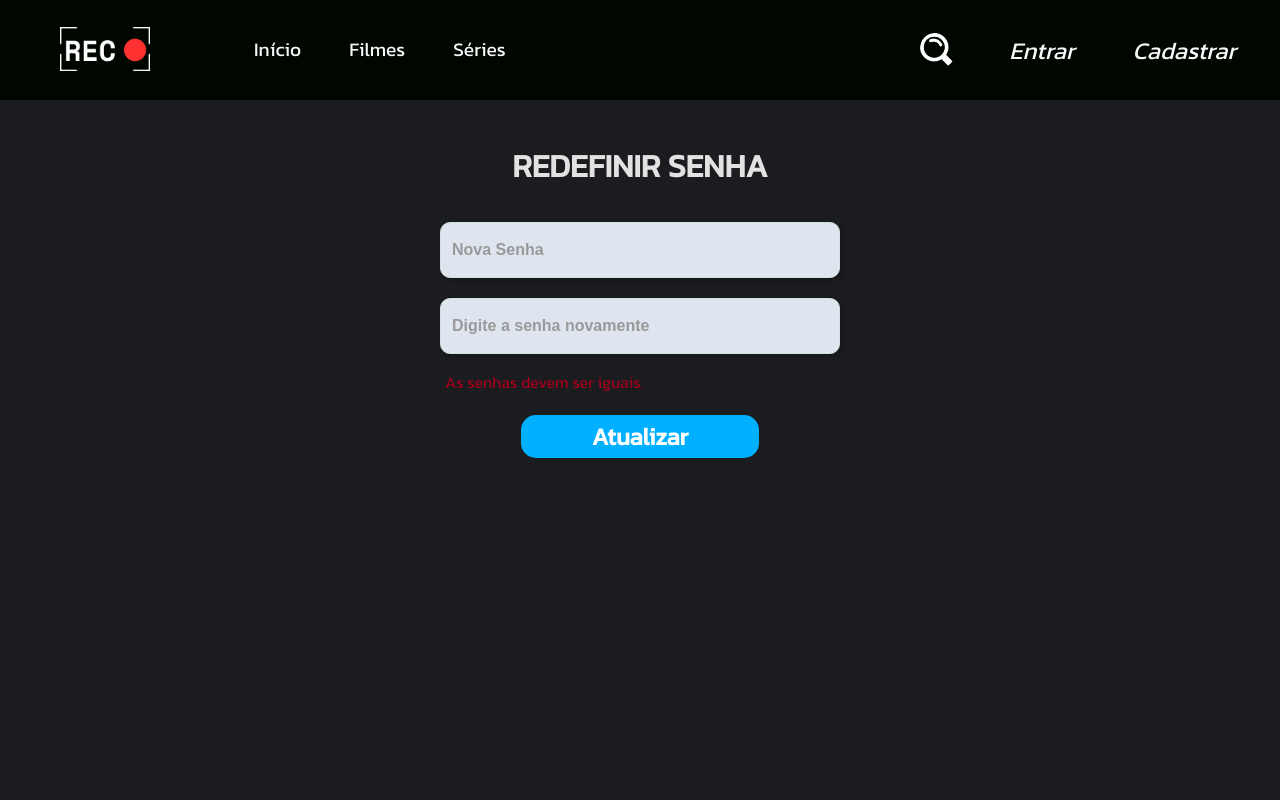
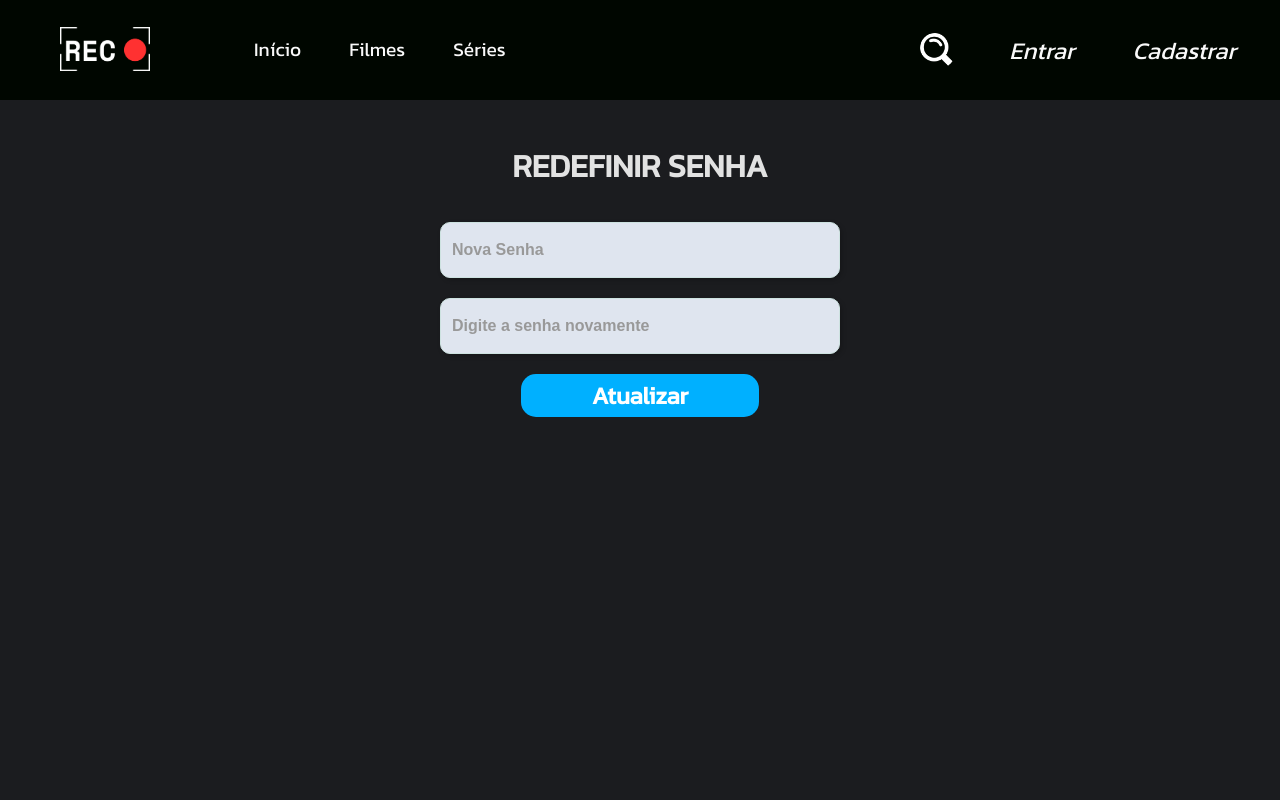
Before and after one commit to abelardojr0/REC, a React (Create React App) app: page /novaSenha in a window 1280 px wide. Shown: the top 800 px of the page. Built offline with nearby package versions, Linux system fonts and the light colour scheme.

Commit message:
edit: novaSenha ajustado

```diff
--- a/src/Pages/MinhaConta/StylesMinhaConta.js
+++ b/src/Pages/MinhaConta/StylesMinhaConta.js
@@ -12,7 +12,7 @@ export const MinhaContaContainer = styled.section`
   margin-top: 150px;
 `;
 
-export const MinhaContaAtualizar = styled.section`
+export const MinhaContaAtualizar = styled.form`
   display: flex;
   justify-content: flex-start;
   align-items: center;
--- a/src/Pages/NovaSenha/NovaSenha.js
+++ b/src/Pages/NovaSenha/NovaSenha.js
@@ -3,7 +3,6 @@ import { useSearchParams } from "react-router-dom";
 import api from "../../api";
 import Footer from "../../Components/Footer/Footer";
 import Header from "../../Components/Header/Header";
-import { useJwtToken } from "../../useJwtToken";
 import Input from "../Cadastro/Formulário/Components/Input";
 import { CadastroMsgDeErro } from "../Cadastro/Formulário/StylesFormulario";
 import {
@@ -15,17 +14,16 @@ import {
 
 const NovaSenha = () => {
   const [senha, setSenha] = React.useState();
-  const [senhaRepetida, setSenhaRepetida] = React.useState();
+  const [senhaRepetida, setSenhaRepetida] = React.useState(true);
   const [senhaFraca, setSenhaFraca] = React.useState(false);
   const [sucesso, setSucesso] = React.useState();
-  const [token] = useJwtToken();
-  const tokenTemporario = sessionStorage.getItem("token");
   const [searchParams] = useSearchParams();
   const tokenURL = searchParams.get("q");
-  function atualizarBanco(e) {
+  function atualizarSenha(e) {
+    setSenhaRepetida(true);
     e.preventDefault();
+    console.log("teste");
     if (senha === senhaRepetida) {
-      if (token || tokenTemporario) {
       api
         .post("/alterarSenha/" + tokenURL, {
           senha,
@@ -42,7 +40,6 @@ const NovaSenha = () => {
         .catch((error) => {
           console.log(error);
         });
-      }
     } else {
       setSenhaRepetida(false);
     }
@@ -50,7 +47,7 @@ const NovaSenha = () => {
   return (
     <>
       <Header />
-      <MinhaContaAtualizar>
+      <MinhaContaAtualizar onSubmit={atualizarSenha}>
         <MinhaContaTitulo>Redefinir Senha</MinhaContaTitulo>
 
         <Input
@@ -82,7 +79,7 @@ const NovaSenha = () => {
         {!senhaRepetida && (
           <CadastroMsgDeErro>As senhas devem ser iguais.</CadastroMsgDeErro>
         )}
-        <MinhaContaBotao onClick={atualizarBanco}>Atualizar</MinhaContaBotao>
+        <MinhaContaBotao>Atualizar</MinhaContaBotao>
         {sucesso && (
           <MinhaContaTextoSucesso>
             Atualizado com sucesso
```
Lines whose indentation alone changed are shown as unchanged.
